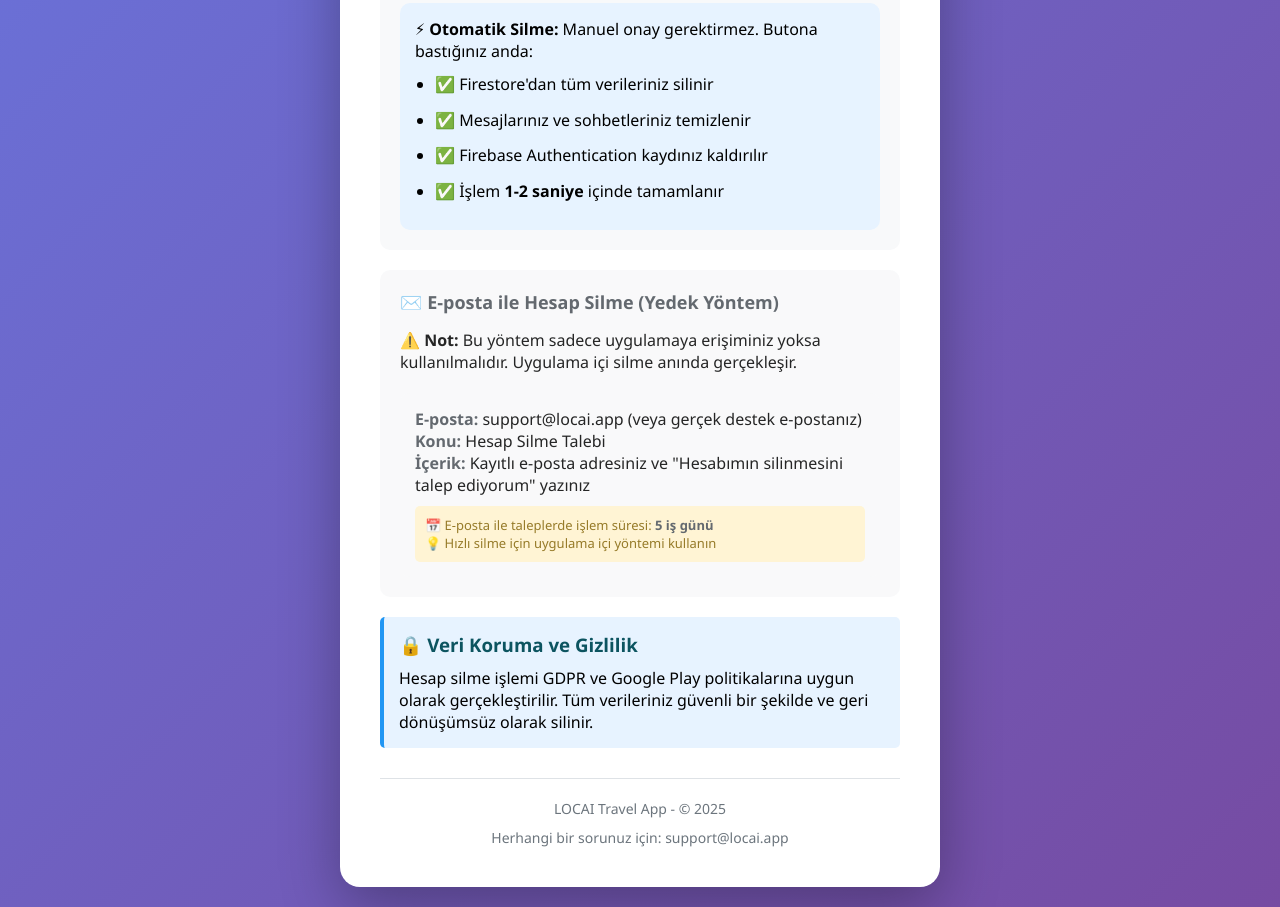
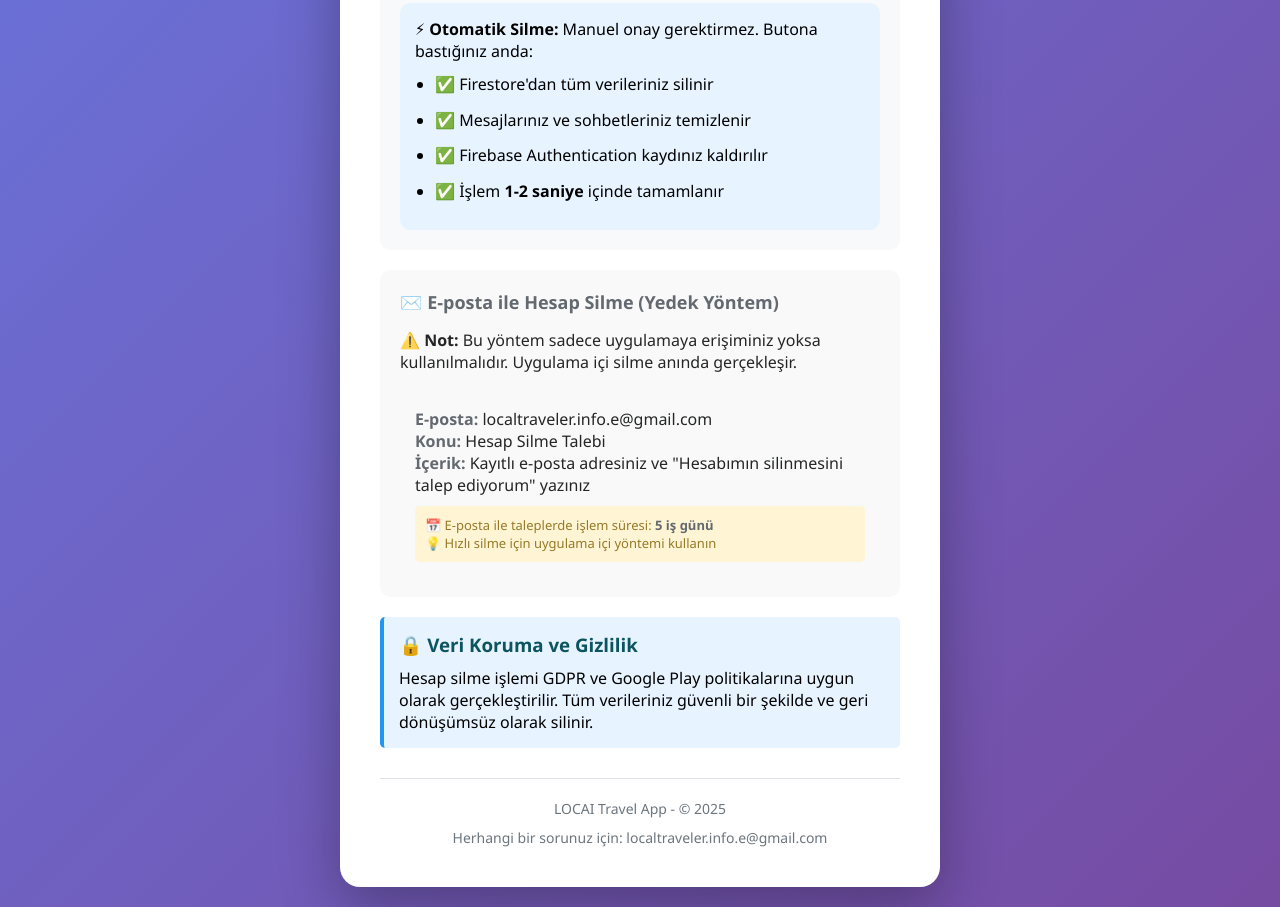
Before and after one commit to EmirhanCerrah/locai-account-deletion, a plain HTML site: page index.html in a window 1280 px wide. Shown: the part 875-1782 px from the top of the page. Drawn offline with Linux system fonts and the light colour scheme.

Commit message:
Update index.html

```diff
--- a/index.html
+++ b/index.html
@@ -166,7 +166,7 @@
             <h3>✉️ E-posta ile Hesap Silme (Yedek Yöntem)</h3>
             <p><strong>⚠️ Not:</strong> Bu yöntem sadece uygulamaya erişiminiz yoksa kullanılmalıdır. Uygulama içi silme anında gerçekleşir.</p>
             <div class="contact">
-                <p><strong>E-posta:</strong> support@locai.app (veya gerçek destek e-postanız)</p>
+                <p><strong>E-posta:</strong> localtraveler.info.e@gmail.com </p>
                 <p><strong>Konu:</strong> Hesap Silme Talebi</p>
                 <p><strong>İçerik:</strong> Kayıtlı e-posta adresiniz ve "Hesabımın silinmesini talep ediyorum" yazınız</p>
                 <p style="margin-top: 10px; color: #856404; font-size: 13px; background: #fff3cd; padding: 10px; border-radius: 5px;">
@@ -183,7 +183,7 @@
 
         <div class="footer">
             <p>LOCAI Travel App - © 2025</p>
-            <p style="margin-top: 10px;">Herhangi bir sorunuz için: support@locai.app</p>
+            <p style="margin-top: 10px;">Herhangi bir sorunuz için:  localtraveler.info.e@gmail.com </p>
         </div>
     </div>
 </body>
```
